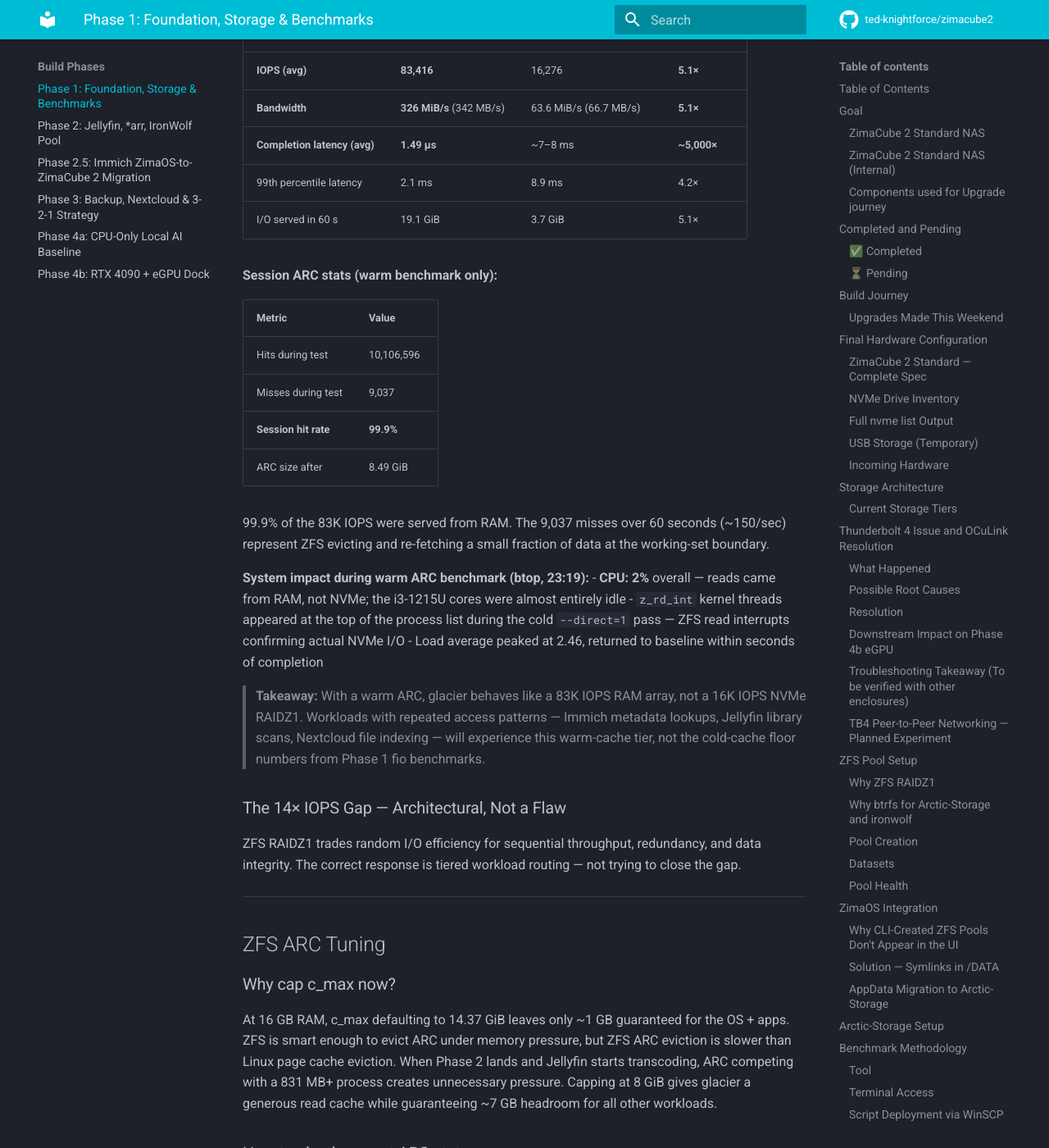
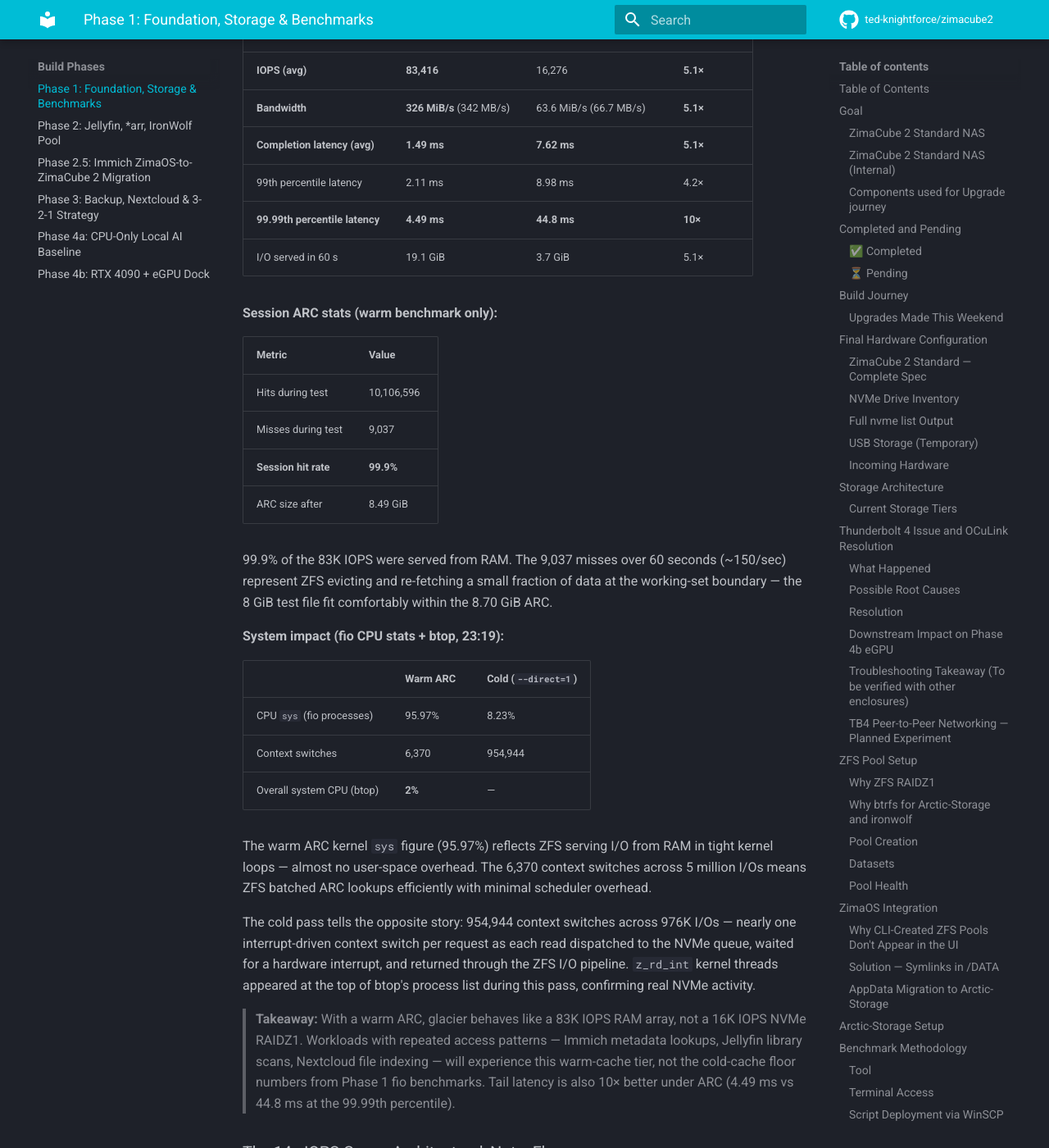
Before and after one commit to ted-knightforce/zimacube2, an MkDocs documentation site: the page built from docs/phases/01-foundation.md, in a window 1280 px wide and 1400 px high, scrolled down 43456 px. Shown: the whole window at 82% size. Built offline with MkDocs 1.6.1 and Material for MkDocs 9.7.7, drawn with Linux system fonts in a browser that asks for light colours; comment, search, counter and statistics services are not loaded.

Commit message:
Fix ARC benchmark latency units and add CPU/context switch data
Correct clat avg from 1.49µs to 1.49ms (fio reports in usec not nsec)
and latency uplift from ~5000x to 5.1x. Add 99.99th percentile tail
latency (4.49ms warm vs 44.8ms cold = 10x). Add fio sys% and context
switch comparison showing ARC serves 5M I/Os with 6370 switches vs
954944 for cold NVMe — one per disk interrupt.

```diff
--- a/docs/phases/01-foundation.md
+++ b/docs/phases/01-foundation.md
@@ -659,8 +659,9 @@
 |---|---|---|---|
 | **IOPS (avg)** | **83,416** | 16,276 | **5.1×** |
 | **Bandwidth** | **326 MiB/s** (342 MB/s) | 63.6 MiB/s (66.7 MB/s) | **5.1×** |
-| **Completion latency (avg)** | **1.49 µs** | ~7–8 ms | **~5,000×** |
-| 99th percentile latency | 2.1 ms | 8.9 ms | 4.2× |
+| **Completion latency (avg)** | **1.49 ms** | **7.62 ms** | **5.1×** |
+| 99th percentile latency | 2.11 ms | 8.98 ms | 4.2× |
+| **99.99th percentile latency** | **4.49 ms** | **44.8 ms** | **10×** |
 | I/O served in 60 s | 19.1 GiB | 3.7 GiB | 5.1× |
 
 **Session ARC stats (warm benchmark only):**
@@ -672,14 +673,21 @@
 | **Session hit rate** | **99.9%** |
 | ARC size after | 8.49 GiB |
 
-99.9% of the 83K IOPS were served from RAM. The 9,037 misses over 60 seconds (~150/sec) represent ZFS evicting and re-fetching a small fraction of data at the working-set boundary.
+99.9% of the 83K IOPS were served from RAM. The 9,037 misses over 60 seconds (~150/sec) represent ZFS evicting and re-fetching a small fraction of data at the working-set boundary — the 8 GiB test file fit comfortably within the 8.70 GiB ARC.
 
-**System impact during warm ARC benchmark (btop, 23:19):**
-- **CPU: 2%** overall — reads came from RAM, not NVMe; the i3-1215U cores were almost entirely idle
-- `z_rd_int` kernel threads appeared at the top of the process list during the cold `--direct=1` pass — ZFS read interrupts confirming actual NVMe I/O
-- Load average peaked at 2.46, returned to baseline within seconds of completion
+**System impact (fio CPU stats + btop, 23:19):**
 
-> **Takeaway:** With a warm ARC, glacier behaves like a 83K IOPS RAM array, not a 16K IOPS NVMe RAIDZ1. Workloads with repeated access patterns — Immich metadata lookups, Jellyfin library scans, Nextcloud file indexing — will experience this warm-cache tier, not the cold-cache floor numbers from Phase 1 fio benchmarks.
+| | Warm ARC | Cold (`--direct=1`) |
+|---|---|---|
+| CPU `sys` (fio processes) | 95.97% | 8.23% |
+| Context switches | 6,370 | 954,944 |
+| Overall system CPU (btop) | **2%** | — |
+
+The warm ARC kernel `sys` figure (95.97%) reflects ZFS serving I/O from RAM in tight kernel loops — almost no user-space overhead. The 6,370 context switches across 5 million I/Os means ZFS batched ARC lookups efficiently with minimal scheduler overhead.
+
+The cold pass tells the opposite story: 954,944 context switches across 976K I/Os — nearly one interrupt-driven context switch per request as each read dispatched to the NVMe queue, waited for a hardware interrupt, and returned through the ZFS I/O pipeline. `z_rd_int` kernel threads appeared at the top of btop's process list during this pass, confirming real NVMe activity.
+
+> **Takeaway:** With a warm ARC, glacier behaves like a 83K IOPS RAM array, not a 16K IOPS NVMe RAIDZ1. Workloads with repeated access patterns — Immich metadata lookups, Jellyfin library scans, Nextcloud file indexing — will experience this warm-cache tier, not the cold-cache floor numbers from Phase 1 fio benchmarks. Tail latency is also 10× better under ARC (4.49 ms vs 44.8 ms at the 99.99th percentile).
 
 ### The 14× IOPS Gap — Architectural, Not a Flaw
 
```
